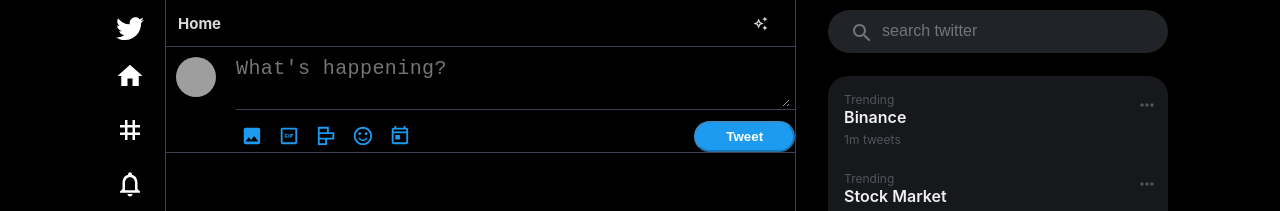
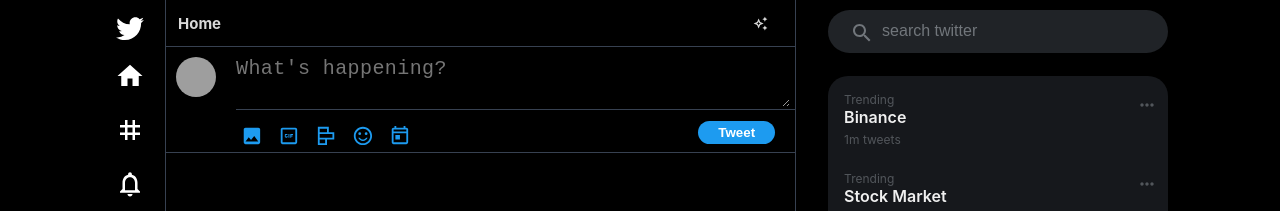
Before and after one commit to OrenisileDemilade/collab-twitter-clone, a React (Create React App) app: page / in a window 1280 px wide. Shown: the top 211 px of the page. Built offline with nearby package versions, Linux system fonts and the light colour scheme; grey boxes are pictures that could not be loaded.

Commit message:
halfway into post functionality

```diff
--- a/package.json
+++ b/package.json
@@ -14,6 +14,7 @@
     "@testing-library/user-event": "^13.5.0",
     "emoji-mart": "^5.2.1",
     "emoji-picker-react": "^3.6.2",
+    "firebase": "^9.9.4",
     "react": "^18.2.0",
     "react-dom": "^18.2.0",
     "react-router-dom": "^6.3.0",
--- a/src/components/Input.css
+++ b/src/components/Input.css
@@ -114,13 +114,15 @@
 .tweet-btn{
     background-color: #1d9bf0;
     color: #fff;
-    padding-left: 3rem;
-    padding-right: 3rem;
-    padding-top: 0.6rem;
-    padding-bottom: 0.6rem;
+    margin-bottom: 0.7rem;
+    margin-right: 2rem;
+    padding-left: 2rem;
+    padding-right: 2rem;
+    padding-top: 0.4rem;
+    padding-bottom: 0.4rem;
     border-radius: 1.6rem;
     font-weight: bold;
-    outline: none;
+    border: none;
 }
 .tweet-btn:hover{
     background-color: #1a8cd8;
--- a/src/components/Input.js
+++ b/src/components/Input.js
@@ -7,19 +7,39 @@
 import LeaderboardOutlinedIcon from '@mui/icons-material/LeaderboardOutlined';
 import SentimentSatisfiedAltOutlinedIcon from '@mui/icons-material/SentimentSatisfiedAltOutlined';
 import TodayOutlinedIcon from '@mui/icons-material/TodayOutlined';
-import data from '@emoji-mart/data'
 import Picker from '@emoji-mart/react'
+import { db, storage } from "../firebase";
+import {
+  addDoc,
+  collection,
+  doc,
+  serverTimestamp,
+  updateDoc,
+} from "@firebase/firestore";
+import { getDownloadURL, ref, uploadString } from "@firebase/storage";
 
 
 
 
 
 function Input() {
-  const [input, setInput] = useState("")
-  const [selectedFile, setSelectedFile] = useState(null)
-  const filePickerRef = useRef(null)
-  const addImageToPost = () => {}
+  const [input, setInput] = useState("");
+  const [selectedFile, setSelectedFile] = useState(null);
+  const filePickerRef = useRef(null);
+
   const [showEmojis, setShowEmojis] = useState(false);
+  const [loading, setLoading] = useState(false);
+
+  const addImageToPost = (e) => {
+    const reader = new FileReader();
+    if (e.target.files[0]) {
+      reader.readAsDataURL(e.target.files[0]);
+    }
+
+    reader.onload = (readerEvent) => {
+      setSelectedFile(readerEvent.target.result);
+    };
+  };
 
   const addEmoji = (e) => {
     let sym = e.unified.split("-");
@@ -29,13 +49,44 @@
     setInput(input + emoji);
   };
 
+  const sendPost = async () => {
+    if (loading) return;
+    setLoading(true);
+
+    const docRef = await addDoc(collection(db,'posts'), {
+      // id: session.user.uid,
+      // username: session.user.name,
+      // userImg: session.user.image,
+      // tag: session.user.tag,
+      text: input,
+      timestamp: serverTimestamp(),
+    });
+
+    const imageRef = ref(storage, `posts/${docRef.id}/image`);
+
+    if (selectedFile){
+      await uploadString(imageRef, selectedFile, "data_url").then(async () => {
+        const downloadURL = await getDownloadURL (imageRef)
+        await updateDoc(doc(db, "posts", docRef.id),{
+          image: downloadURL,
+        });
+      });
+    }
+
+    setLoading(false);
+    setInput("");
+    setSelectedFile(null);
+    setShowEmojis(false);
+  };
+
+
   return (
     <div className='input'>
       <div className='input-container'>
         <img className='input-pic' src='https://cdn.pixabay.com/photo/2017/09/25/13/12/cocker-spaniel-2785074__480.jpg' alt=''/>
 
         <div className='text-container'>
-          <div className='inner-container'>
+          <div className='inner-container'  >
             <textarea value={input} onChange={(e) => setInput(e.target.value)} rows="2" className='text-area' placeholder="What's happening? "/>
 
             {selectedFile &&(
@@ -85,7 +136,7 @@
 
               <button className='tweet-btn'
                disabled={!input.trim() && !selectedFile }
-              // onClick={sendPost}
+              onClick={sendPost}
               >Tweet</button>
 
 
--- a/src/components/Sidebar.js
+++ b/src/components/Sidebar.js
@@ -7,8 +7,6 @@
 import TagIcon from '@mui/icons-material/Tag';
 import NotificationsNoneOutlinedIcon from '@mui/icons-material/NotificationsNoneOutlined';
 import EmailOutlinedIcon from '@mui/icons-material/EmailOutlined';
-import BookmarkBorderOutlinedIcon from '@mui/icons-material/BookmarkBorderOutlined';
-import AssignmentOutlinedIcon from '@mui/icons-material/AssignmentOutlined';
 import PersonOutlineOutlinedIcon from '@mui/icons-material/PersonOutlineOutlined';
 import PendingOutlinedIcon from '@mui/icons-material/PendingOutlined';
 import EditOutlinedIcon from '@mui/icons-material/EditOutlined';
@@ -25,8 +23,6 @@
         <li><SidebarLink Icon={TagIcon} text='Explore' /></li>
         <li><SidebarLink Icon={NotificationsNoneOutlinedIcon} text='Notifications' /></li>
         <li><SidebarLink Icon={EmailOutlinedIcon} text='Messages' /></li>
-        {/* <li><SidebarLink Icon={BookmarkBorderOutlinedIcon} text='Bookmarks' /></li> */}
-        {/* <li><SidebarLink Icon={AssignmentOutlinedIcon} text='Lists' /></li> */}
         <li><SidebarLink Icon={PersonOutlineOutlinedIcon} text='Profile' /></li>
         <li><SidebarLink Icon={PendingOutlinedIcon} text='More' /></li>
       </ul>
--- /dev/null
+++ b/src/firebase.js
@@ -0,0 +1,26 @@
+// Import the functions you need from the SDKs you need
+import { initializeApp, getApp, getApps } from "firebase/app";
+import { getFirestore } from "firebase/firestore";
+import { getStorage } from "firebase/storage";
+
+// TODO: Add SDKs for Firebase products that you want to use
+// https://firebase.google.com/docs/web/setup#available-libraries
+
+// For Firebase JS SDK v7.20.0 and later, measurementId is optional
+const firebaseConfig = {
+  apiKey: "AIzaSyCmr44QFK4ygxCd1DLBTlIamPOaGr5QghM",
+  authDomain: "twitter-clone-ee0f6.firebaseapp.com",
+  projectId: "twitter-clone-ee0f6",
+  storageBucket: "twitter-clone-ee0f6.appspot.com",
+  messagingSenderId: "266237193090",
+  appId: "1:266237193090:web:9cecbac10a40195184bd9b",
+  measurementId: "G-SJ574524CJ"
+};
+
+// Initialize Firebase
+const app = !getApps().length ? initializeApp(firebaseConfig) : getApp();
+const db = getFirestore();
+const storage = getStorage();
+
+export default app;
+export { db, storage };
```
Also changed, not shown: 1 other file (tests, documents, lock files or other folders).
